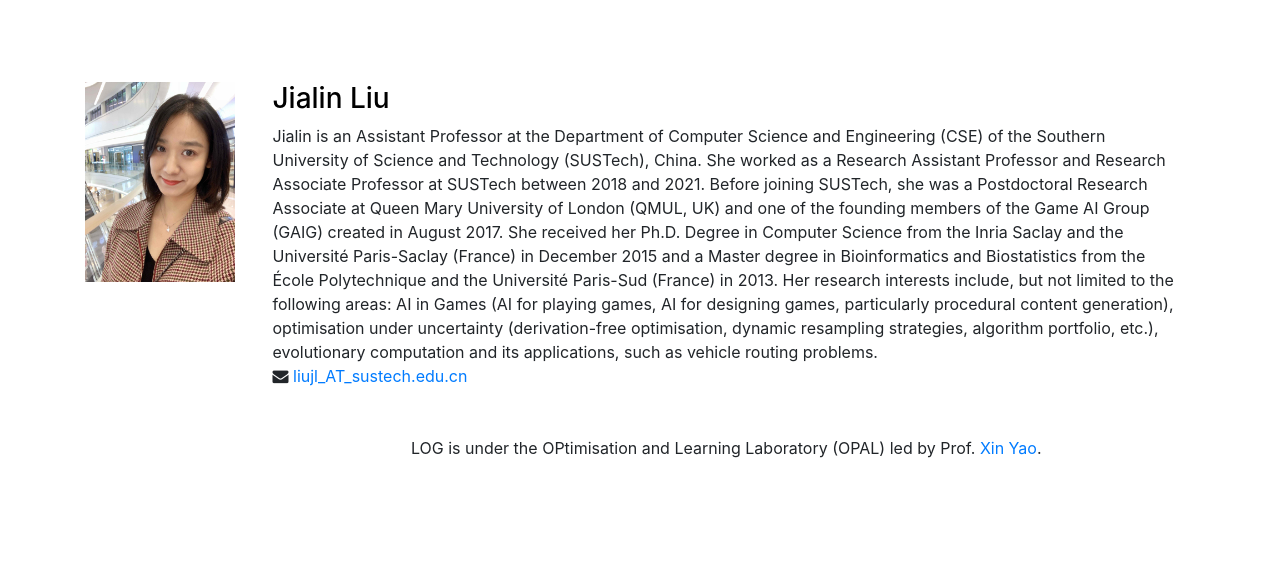
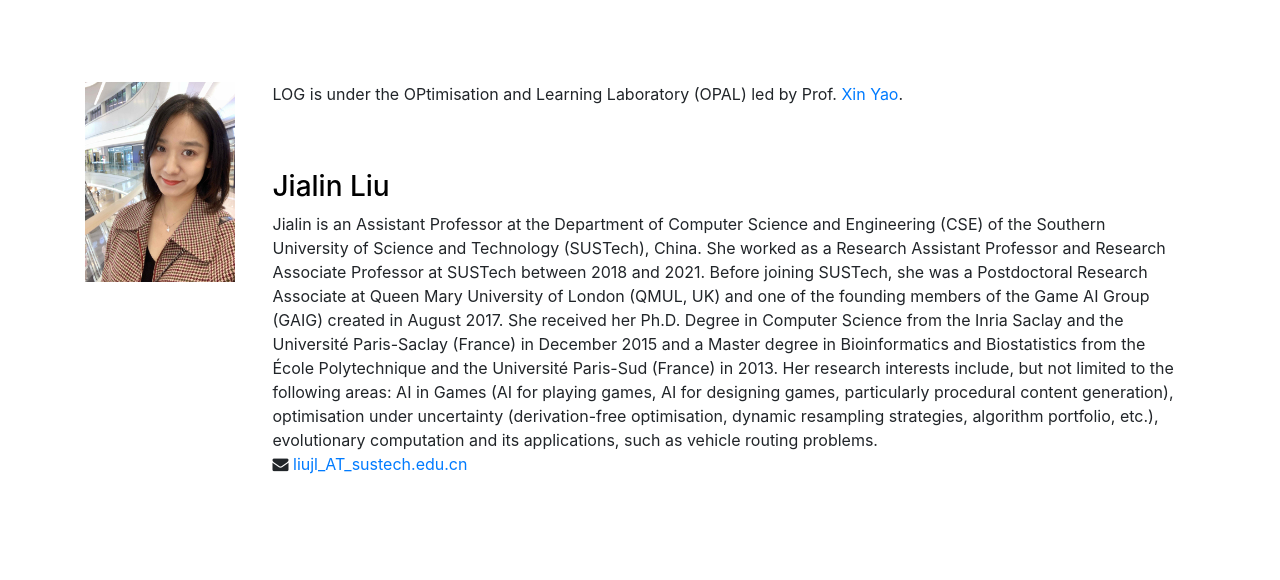
Before and after one commit to HcPlu/SUSTechGameAI.github.io, a plain HTML site: page people/index.html in a window 1280 px wide. Shown: the part 220-800 px from the top of the page. Drawn offline with Linux system fonts and the light colour scheme.

Commit message:
update students

```diff
--- a/people/index.html
+++ b/people/index.html
@@ -83,6 +83,10 @@
           <img src="/static/img/bios/ljl.jpeg" height="200px" />
         </div>
         <div class="col-md-10 column">
+          <div class="labinfo">
+            <p>LOG is under the OPtimisation and Learning Laboratory (OPAL) led by Prof. <a href="https://cse.sustech.edu.cn/faculty/~xiny/">Xin Yao</a>.</p>
+            </div>
+            <br><br>
           <div class="panel panel-default">
             <div class="panel-heading">
               <a href="http://www.liujialin.tech" style="color: black">
@@ -98,9 +102,7 @@
               <i class="icon-envelope"></i> <a href="mailto:liujl@sustech.edu.cn">liujl_AT_sustech.edu.cn</a>
             </div>
             <br><br>
-            <div class="labinfo">
-            <p align="center">LOG is under the OPtimisation and Learning Laboratory (OPAL) led by Prof. <a href="https://cse.sustech.edu.cn/faculty/~xiny/">Xin Yao</a>.</p>
-            </div>
+
           </div>
         </div>
       </div>
```
